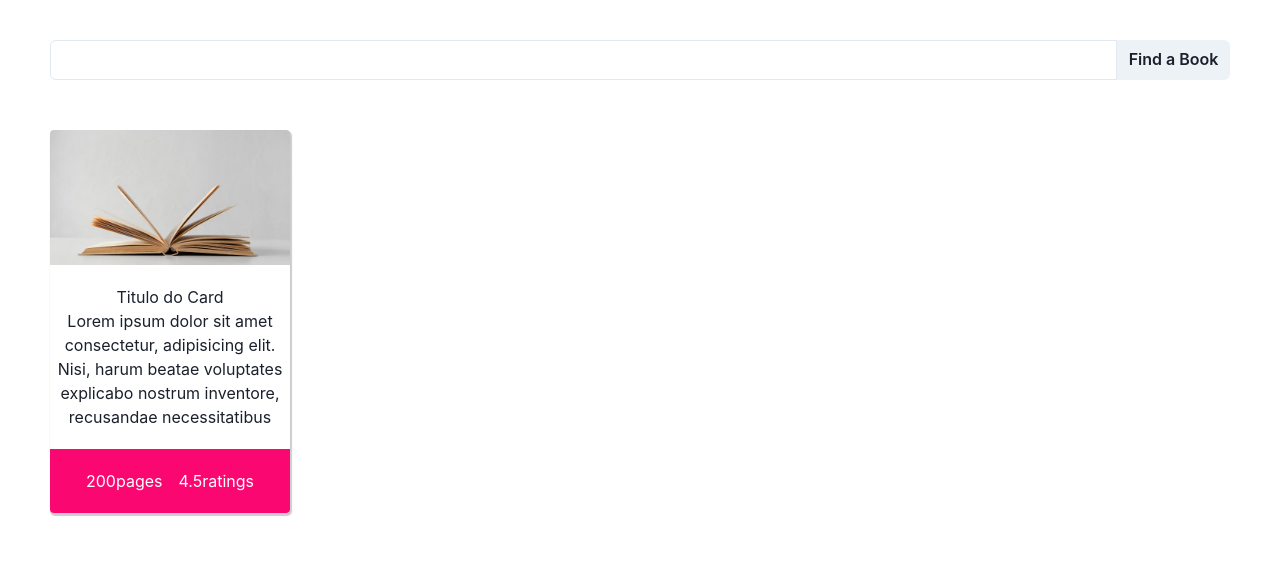
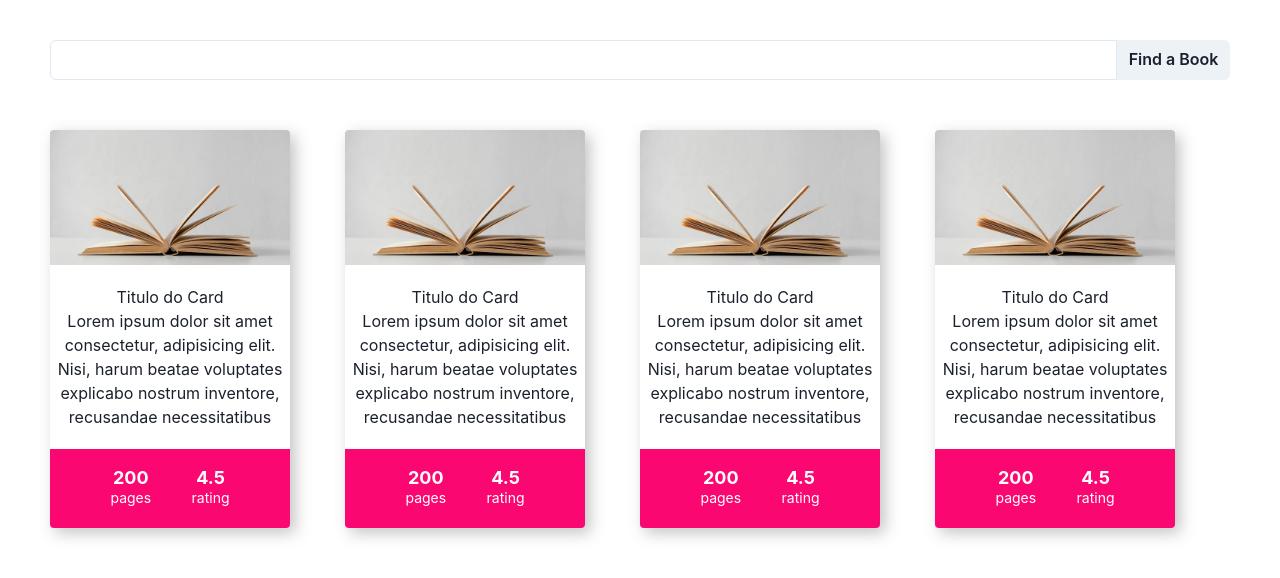
Before and after one commit to vinicius-assis/ibm-books, a React (Create React App) app: page / in a window 1280 px wide. Shown: the top 578 px of the page. Built offline with nearby package versions, Linux system fonts and the light colour scheme.

Commit message:
feat: create Stats components

```diff
--- /dev/null
+++ b/src/components/atoms/Stats/Stats.jsx
@@ -0,0 +1,13 @@
+import { Flex, Text } from '@chakra-ui/react'
+import React from 'react'
+
+const Stats = ({ value, label }) => (
+  <Flex align="center" direction="column">
+    <Text fontWeight="bold" fontSize="18px" lineHeight="1">
+      {value}
+    </Text>
+    <Text fontSize="14px">{label}</Text>
+  </Flex>
+)
+
+export default Stats
--- /dev/null
+++ b/src/components/atoms/Stats/index.jsx
@@ -0,0 +1 @@
+export { default } from './Stats'
--- a/src/components/molecules/Card/Card.jsx
+++ b/src/components/molecules/Card/Card.jsx
@@ -1,15 +1,17 @@
 import React from 'react'
 import { Flex, Image, Text } from '@chakra-ui/react'
 import BookDefaultImage from './default-book.jpg'
+import Stats from '../../atoms/Stats/Stats'
 
 const Card = () => (
   <Flex
     direction="column"
     borderRadius="4px"
     overflow="hidden"
-    boxShadow="1px 2px 1px 1px #ccc"
+    boxShadow="5px 5px 15px rgba(191, 189, 189, 0.9)"
     maxW="240px"
     w="100%"
+    mb="20px"
   >
     <Image src={BookDefaultImage} mb="20px" />
     <Flex direction="column" textAlign="center" mb="20px">
@@ -20,12 +22,8 @@ const Card = () => (
       </Text>
     </Flex>
     <Flex justifyContent="space-evenly" bg="#FB0772" p="20px" color="#fff">
-      <Text>
-        200<span>pages</span>
-      </Text>
-      <Text>
-        4.5<span>ratings</span>
-      </Text>
+      <Stats value="200" label="pages" />
+      <Stats value="4.5" label="rating" />
     </Flex>
   </Flex>
 )
--- a/src/components/pages/Home/Home.jsx
+++ b/src/components/pages/Home/Home.jsx
@@ -1,12 +1,17 @@
 import React from 'react'
-import { Flex } from '@chakra-ui/react'
-import SearchBar from 'src/components/molecules/SearchBar'
-import Card from 'src/components/molecules/Card'
+import { Flex, Grid } from '@chakra-ui/react'
+import SearchBar from '../../molecules/SearchBar/SearchBar'
+import Card from '../../molecules/Card/Card'
 
 const Home = () => (
   <Flex direction="column" mt="40px" maxW="1280px" px="50px">
     <SearchBar />
-    <Card />
+    <Grid gridTemplateColumns="repeat(auto-fill, minmax(240px, 1fr))">
+      <Card />
+      <Card />
+      <Card />
+      <Card />
+    </Grid>
   </Flex>
 )
 
```
